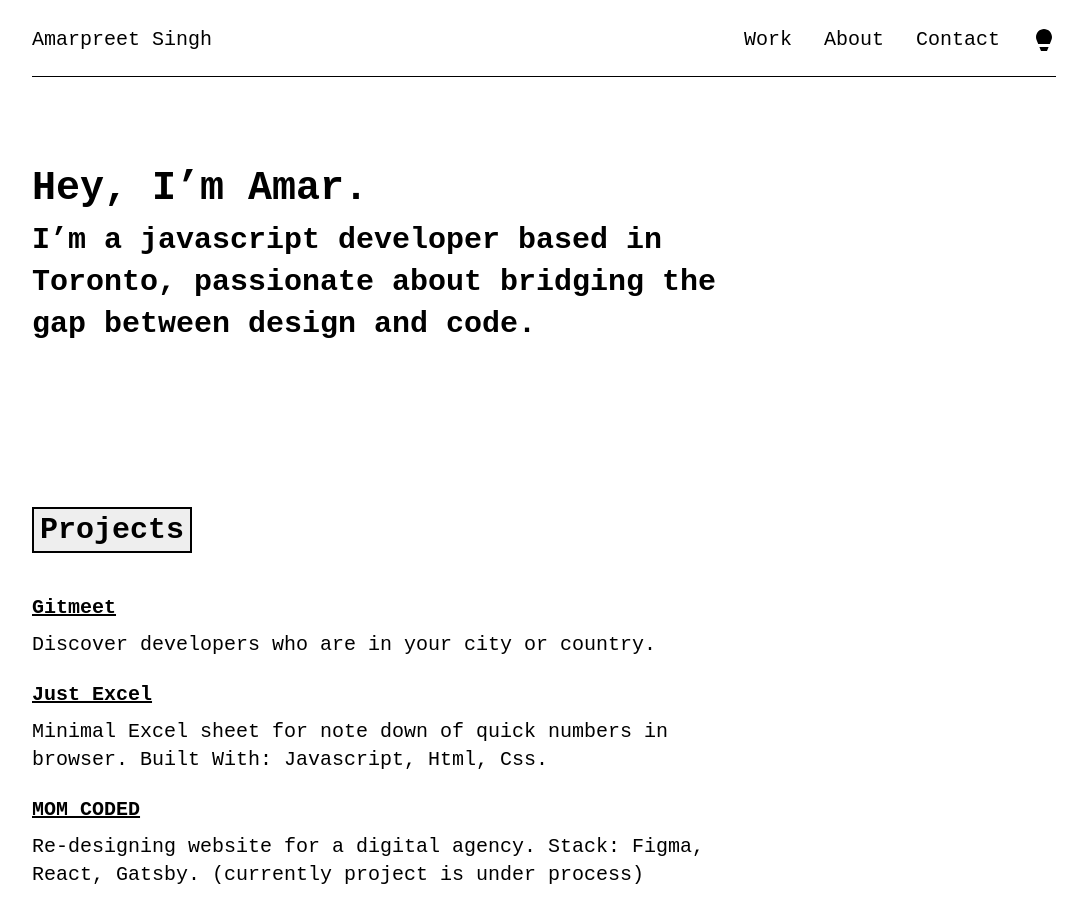
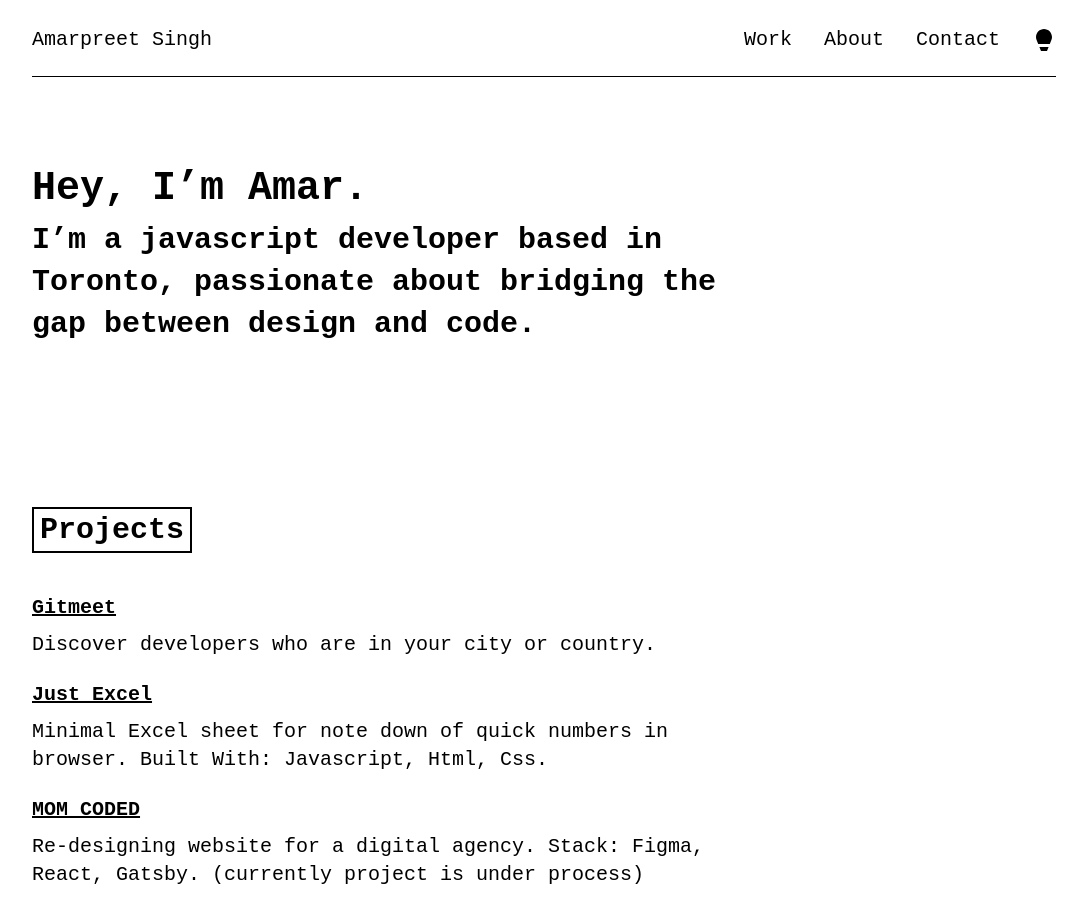
Before and after one commit to amarmanhala/amar.work, a Gatsby site: page / in a window 1280 px wide. Shown: the top 913 px of the page, without its empty margins (96-1179 px from the left). Built offline with nearby package versions, Linux system fonts and the light colour scheme; Gatsby itself is replaced by a stand-in of ours.

Commit message:
Update color

```diff
--- a/src/components/SectionHeader.js
+++ b/src/components/SectionHeader.js
@@ -5,7 +5,7 @@ import H2 from "./designSystem/H2"
 const SectionHeader = props => {
   return (
     <SectionHeaderWrapper>
-      <H2 style={{ backgroundColor: "rgb(238, 238, 238)", border: "2px solid #000", padding: "0px 6px" }}>{props.title}</H2>
+      <H2 style={{ backgroundColor: "var(--bgBackground)", border: "2px solid #000", padding: "0px 6px" }}>{props.title}</H2>
     </SectionHeaderWrapper>
   )
 }
```
